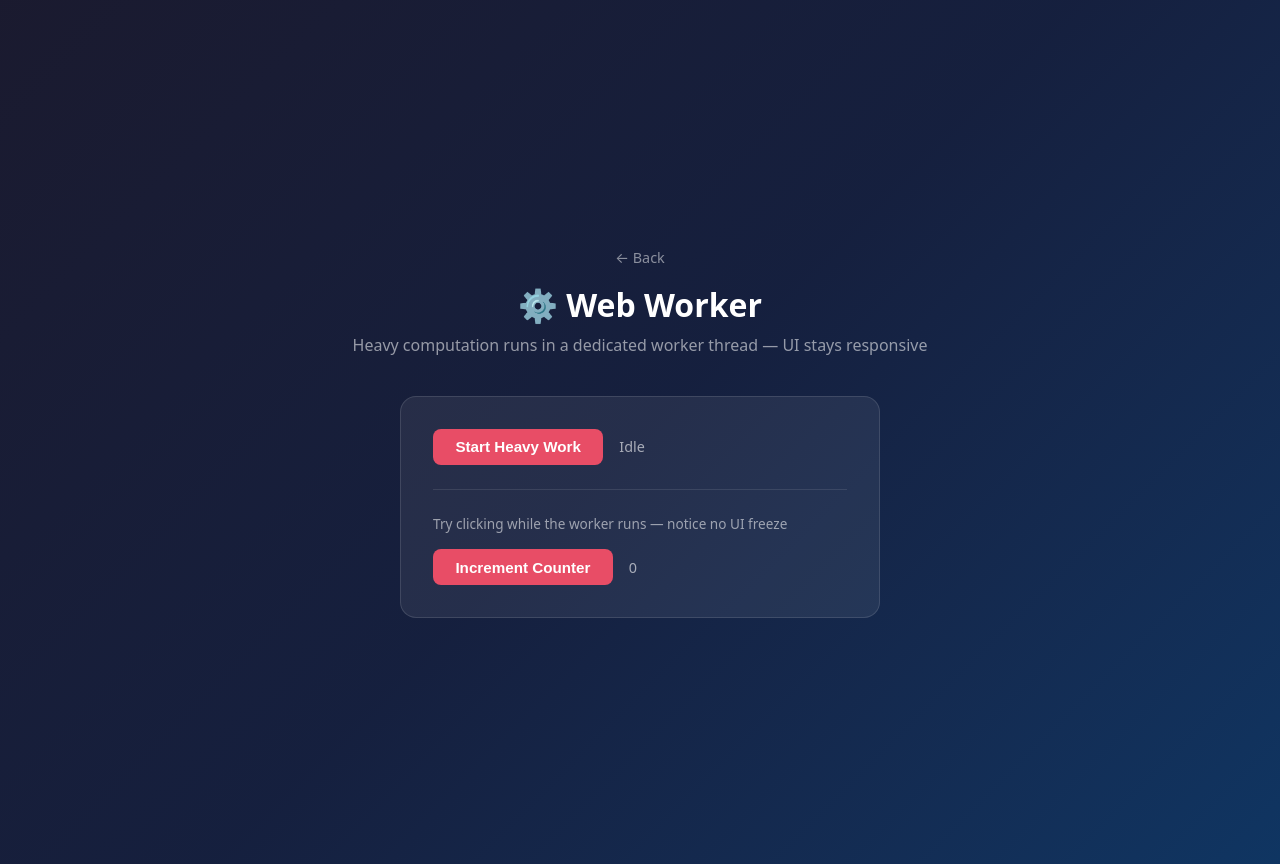
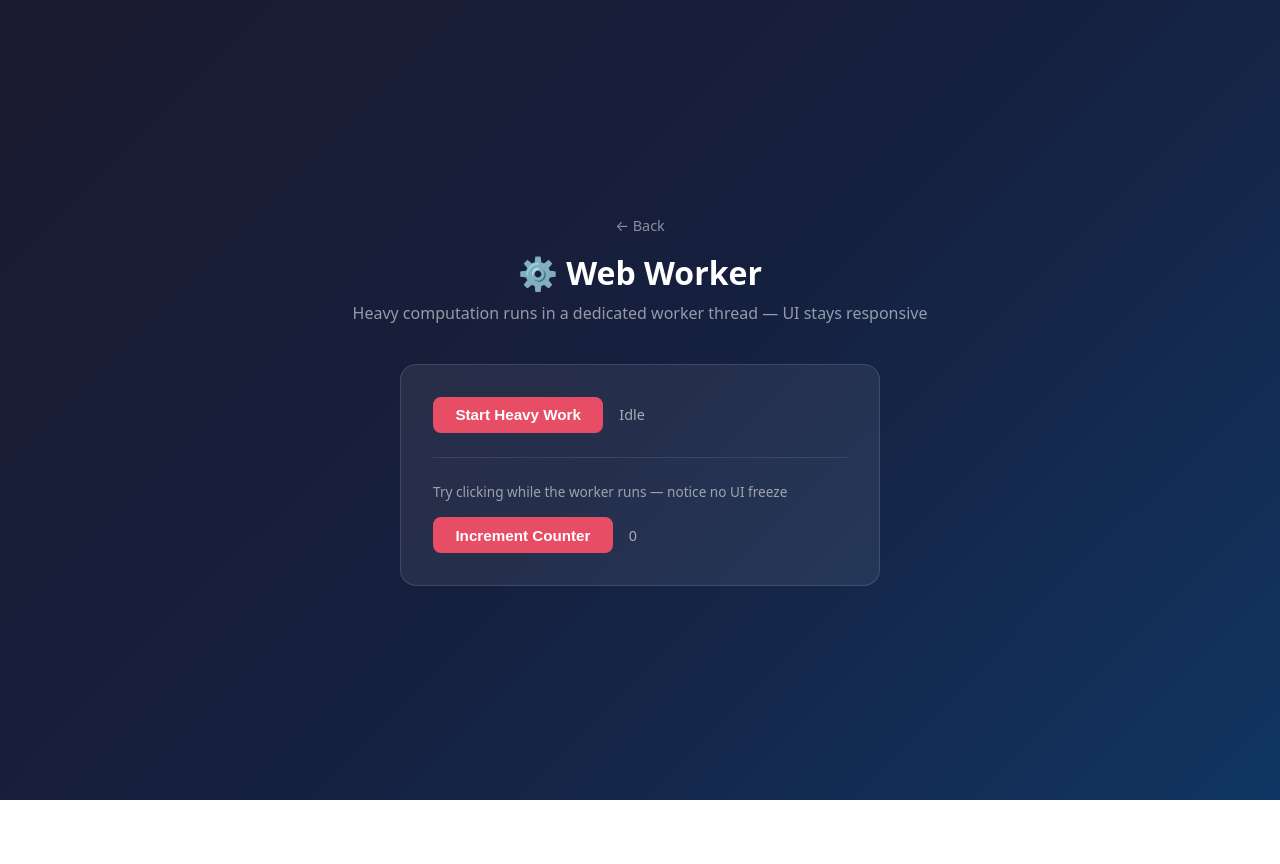
Before and after one commit to marcopollacci/web-worker-angular-example, an Angular app: page /worker in a window 1280 px wide. After the commit the page ends 800 px from the top, so only its background shows below. Built offline with nearby package versions, Linux system fonts and the light colour scheme.

Commit message:
refactor: :recycle: Remove min-block-size from section styles for better layout flexibility

```diff
--- a/src/app/common/styles/section.components.scss
+++ b/src/app/common/styles/section.components.scss
@@ -3,7 +3,6 @@
   flex-direction: column;
   align-items: center;
   justify-content: center;
-  min-block-size: 100vh;
   padding: 2rem;
 }
 
```
